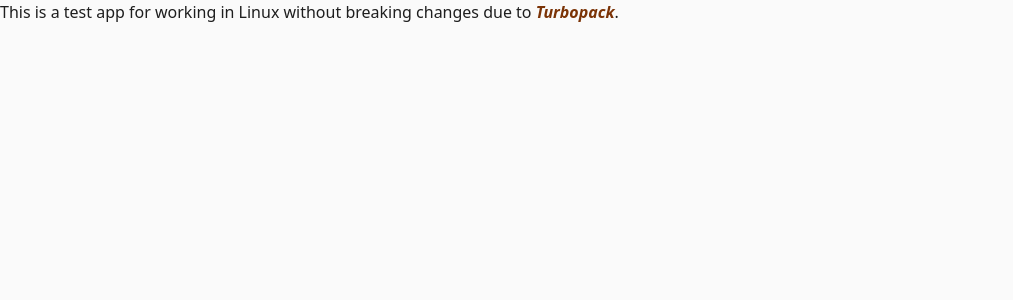
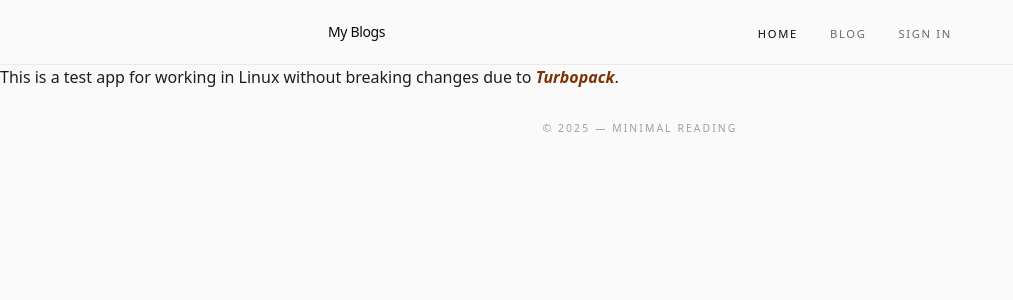
Before and after one commit to johnclamy/ai-reader-project, a Next.js app: page / in a window 1280 px wide. Shown: the top 300 px of the page, without its empty margins (0-1013 px from the left). Built offline with nearby package versions, Linux system fonts and the light colour scheme.

Commit message:
add header and footer components to the root layout

```diff
--- a/app/layout.tsx
+++ b/app/layout.tsx
@@ -1,4 +1,6 @@
 import type { Metadata } from "next"
+import Navbar from "../components/Navbar"
+import Footer from "../components/Footer"
 import "./globals.css"
 
 
@@ -13,8 +15,12 @@ export default function RootLayout({ children, }: Readonly<{
 }>) {
     return (
         <html lang="en">
-            <body className={"bg-[#fafafa] font-sans antialiased text-[#1e1e1e]"}>
+            <body className={"bg-[#fafafa] font-sans antialiased text-[#1e1e1e] min-h-screen flex flex-col"}>
+                <header className="w-full border-b border-[#eaeaea]">
+                    <Navbar />
+                </header>
                 {children}
+                <Footer />
             </body>
         </html>
     )
```
